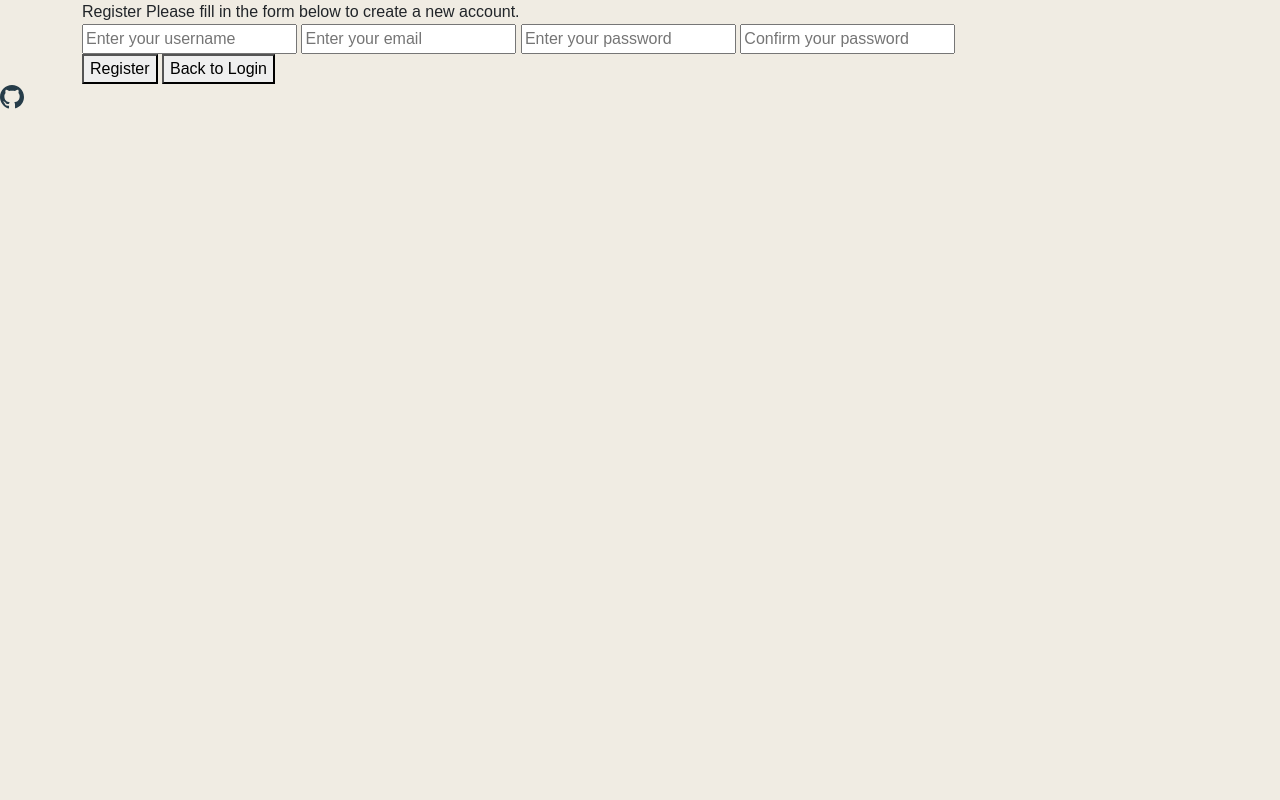
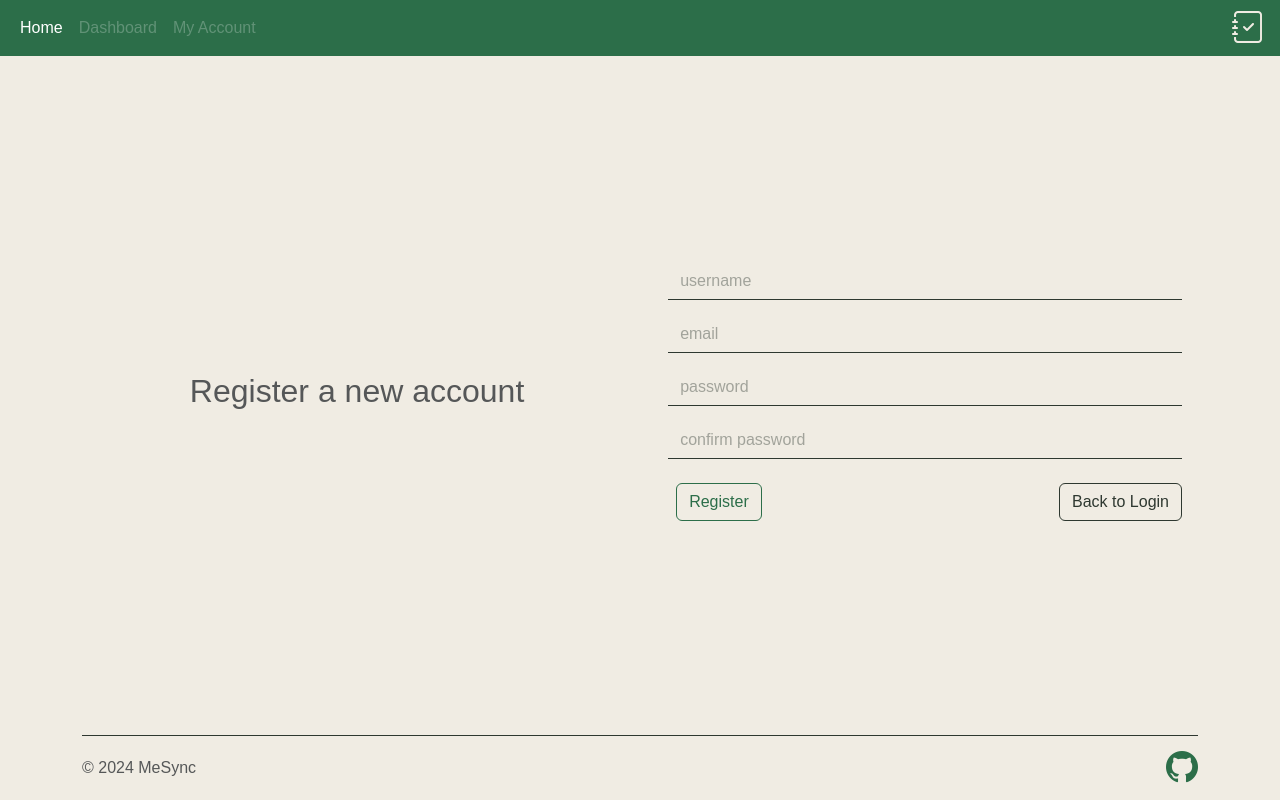
Before and after one commit to trentw0826/MeSyncStartup, a website: page pages/register.html in a window 1280 px wide. Drawn offline with nearby package versions, Linux system fonts and the light colour scheme; files that its build step writes are made by us from their sources.

Commit message:
Style register page and make small styling adjustments across the project.

```diff
--- a/pages/register.html
+++ b/pages/register.html
@@ -1,60 +1,101 @@
 <!DOCTYPE html>
 <html lang="en">
 <head>
-  <!-- Meta tags -->
+  <!-- Required meta tags -->
   <meta charset="UTF-8">
-  <meta name="viewport" content="width=device-width, initial-scale=1.0, maximum-scale=1.0, user-scalable=no">
+  <meta name="viewport" content="width=device-width, initial-scale=1.0, shrink-to-fit=no">
 
-  <!-- Title -->
+  <!-- Page title + icon -->
   <title>Register</title>
+  <link rel="icon" href="../assets/favicon.ico" type="image/ico">
 
-  <!-- External CSS for styling -->
-  <link rel="stylesheet" href="../css/colors.css">
-  <link rel="stylesheet" href="../css/styles.css">
-  <link rel="stylesheet" href="../css/fonts.css">
-
-  <!-- Favicon -->
-  <link rel="icon" href="../assets/favicon.ico" type="image/x-icon">
+  <!-- Custom Bootstrap CSS and Bootstrap Icons -->
+  <link href="../css/custom-bootstrap.css" rel="stylesheet">
+  <link rel="stylesheet" href="https://cdn.jsdelivr.net/npm/bootstrap-icons@1.11.3/font/bootstrap-icons.min.css">
 </head>
 
-<body>
-  <div class="container">
-    <!-- Main display box -->
-    <div id="box" class="fade-in">
-      <!-- Title/subtitle -->
-      <span id="box-text" style="color: var(--color-primary);">Register</span>
-      <span id="subtitle">Please fill in the form below to create a new account.</span>
+<body class="d-flex flex-column min-vh-100">
 
-      <!-- Registration form fields -->
-      <div id="credentials">
-        <input type="text" placeholder="Enter your username" id="username" required>
-        <input type="email" placeholder="Enter your email" id="email" required>
-        <input type="password" placeholder="Enter your password" id="password" required>
-        <input type="password" placeholder="Confirm your password" id="confirm_password" required>
+  <!-- Header -->
+  <nav class="navbar navbar-dark navbar-expand-sm">
+    <div class="container-fluid">
+      <!-- Navbar toggler for small screens -->
+      <button class="navbar-toggler" type="button" data-bs-toggle="collapse" data-bs-target="#header">
+        <span class="navbar-toggler-icon"></span>
+      </button>
+
+      <!-- Navbar links -->
+      <div class="collapse navbar-collapse" id="header">
+        <ul class="navbar-nav me-auto">
+          <li class="nav-item">
+            <a class="nav-link active" href="../index.html">Home</a>
+          </li>
+          <li class="nav-item">
+            <a class="nav-link disabled" href="#">Dashboard</a>
+          </li>
+          <li class="nav-item">
+            <a class="nav-link disabled" href="#">My Account</a>
+          </li>
+        </ul>
+      </div>
+      <!-- Journal icon -->
+      <i class="bi bi-journal-check text-light position-absolute end-0 me-3 icon-large"></i>
+    </div>
+  </nav>
+
+  <!-- Body -->
+  <main class="container d-flex flex-md-row flex-column justify-content-center align-items-center flex-grow-1">
+    <!-- Title/subtitle box -->
+    <div class="container d-flex flex-column m-1 me-4 p-3 text-center">
+      <h2 class="display-6 text-body-secondary subtitle">Register a new account</h2>
+    </div>
+    <!-- Registration box -->
+    <div class="container d-flex flex-column m-1">
+      <form>
+        <!-- Username input -->
+        <div class="mb-3">
+          <input type="text" placeholder="username" class="form-control" id="username" name="username" required>
+        </div>
+        <!-- Email input -->
+        <div class="mb-3">
+          <input type="email" placeholder="email" class="form-control" id="email" name="email" required>
+        </div>
+        <!-- Password input -->
+        <div class="mb-3">
+          <input type="password" placeholder="password" class="form-control" id="password" name="password" required>
+        </div>
+        <!-- Confirm password input -->
+        <div class="mb-3">
+          <input type="password" placeholder="confirm password" class="form-control" id="confirm_password" name="confirm_password" required>
+        </div>
+        <!-- Register container -->
+        <div class="d-flex flex-md-row flex-column justify-content-between align-items-center">
+            <div class="d-flex flex-grow-1 justify-content-start">
+                <button type="submit" class="btn btn-primary my-2 ms-2">Register</button>
+            </div>
+            <div class="d-flex flex-grow-1 justify-content-end">
+                <button type="button" class="btn btn-secondary my-2 ms-2" onclick="location.href='../index.html'">Back to Login</button>
+            </div>
+        </div>
+      </form>
+    </div>
+  </main>
+
+  <!-- Footer -->
+  <div class="container mt-auto">
+    <footer class="d-flex flex-column flex-sm-row justify-content-between align-items-center py-2 border-top border-dark footer">
+      <div class="d-flex align-items-center">
+        <span class="text-body-secondary">© 2024 MeSync</span>
       </div>
 
-      <!-- Action buttons (register and back to login) -->
-      <div id="actions">
-        <button id="register">Register</button>
-        <button id="back-to-login" onclick="location.href='../index.html'">Back to Login</button>
-      </div>
-    </div>
+      <!-- Footer links -->
+      <ul class="nav justify-content-end list-unstyled align-items-center d-none d-sm-flex">
+        <li class="ms-3"><a href="https://github.com/trentw0826/MeSyncStartup" target="_blank"><i class="bi bi-github icon icon-large"></i></a></li>
+      </ul>
+    </footer>
   </div>
 
-  <!-- Footer -->
-  <footer class="footer-style">
-    <div>
-      <!-- Clickable GitHub icon -->
-      <a href="https://github.com/trentw0826/MeSyncStartup" target="_blank" class="footer-link">
-        <svg class="github-icon" xmlns="http://www.w3.org/2000/svg" viewBox="0 0 24 24" width="24" height="24" style="filter: invert(19%) sepia(5%) saturate(4127%) hue-rotate(157deg) brightness(92%) contrast(86%);">
-          <path d="M12 0C5.37 0 0 5.37 0 12c0 5.3 3.438 9.8 8.205 11.385.6.11.82-.26.82-.577v-2.17c-3.338.726-4.042-1.61-4.042-1.61-.546-1.387-1.333-1.757-1.333-1.757-1.09-.745.083-.73.083-.73 1.205.084 1.84 1.24 1.84 1.24 1.07 1.835 2.807 1.305 3.492.997.108-.776.42-1.305.763-1.605-2.665-.305-5.467-1.335-5.467-5.93 0-1.31.467-2.38 1.235-3.22-.123-.303-.535-1.523.117-3.176 0 0 1.008-.322 3.3 1.23.957-.266 1.98-.398 3-.403 1.02.005 2.043.137 3 .403 2.29-1.552 3.297-1.23 3.297-1.23.653 1.653.24 2.873.118 3.176.77.84 1.233 1.91 1.233 3.22 0 4.61-2.807 5.62-5.48 5.92.43.37.823 1.1.823 2.22v3.293c0 .32.218.694.825.577C20.565 21.8 24 17.3 24 12c0-6.63-5.37-12-12-12z"/>
-        </svg>
-      </a>
-    </div>
-  </footer>
-
-  <!--  JavaScript scripts -->
-  <script src="../js/custom-scripts.js"></script>
+  <!-- Bootstrap JS -->
+  <script src="https://cdn.jsdelivr.net/npm/bootstrap@5.3.3/dist/js/bootstrap.bundle.min.js" integrity="sha384-YvpcrYf0tY3lHB60NNkmXc5s9fDVZLESaAA55NDzOxhy9GkcIdslK1eN7N6jIeHz" crossorigin="anonymous"></script>
 </body>
-
 </html>
```
Also changed, not shown: index.html (+8 -6 lines).
